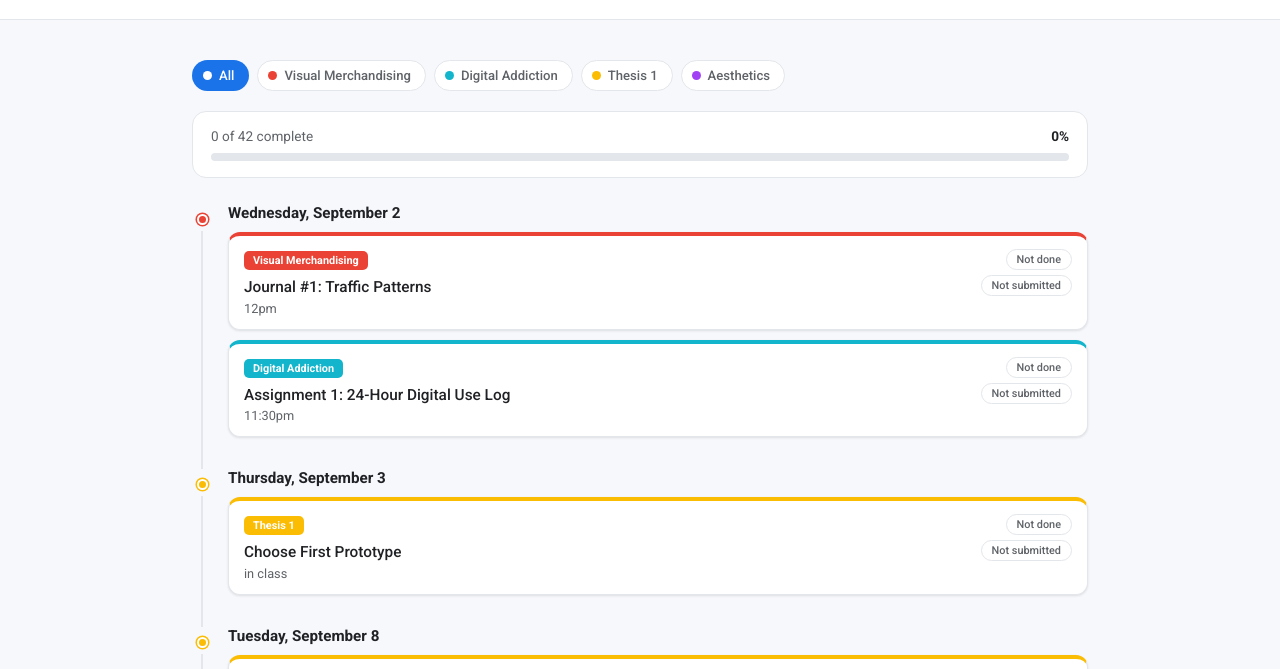
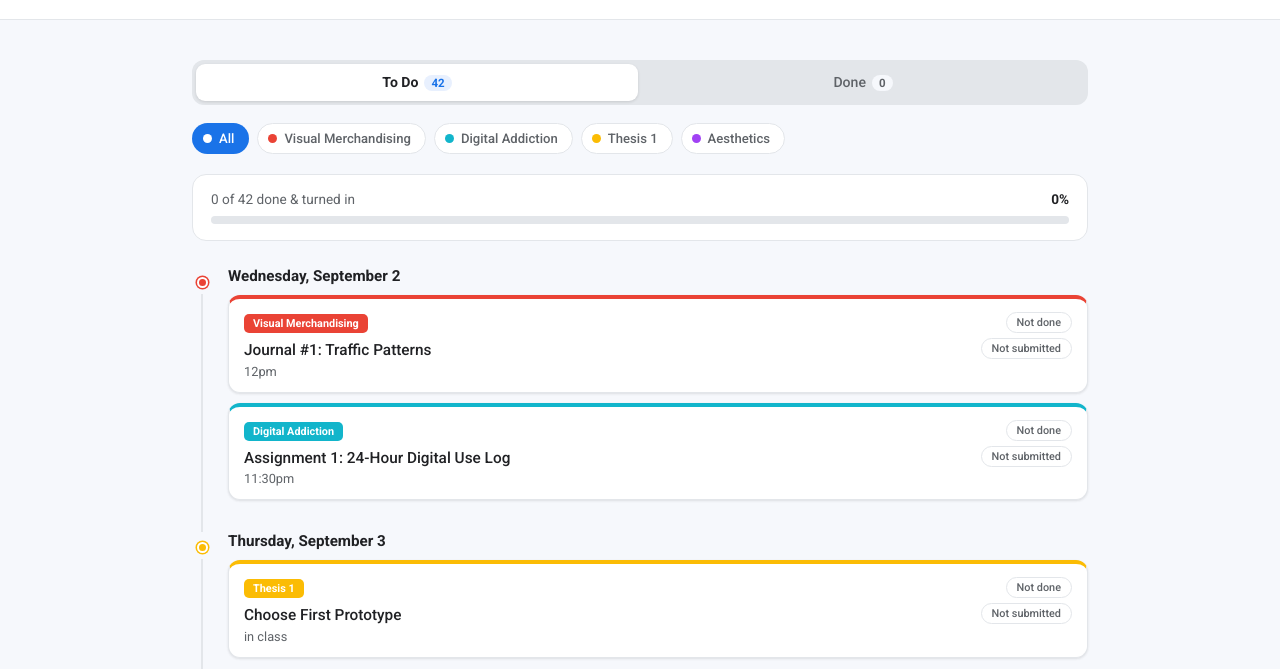
Before and after one commit to NickTavaf/checklist, a plain HTML site: page index.html in a window 1280 px wide. Shown: the part 66-735 px from the top of the page. Drawn offline with Linux system fonts and the light colour scheme.

Commit message:
done page

```diff
--- a/index.html
+++ b/index.html
@@ -112,6 +112,32 @@
     .tag { font-size: 0.64rem; padding: 3px 8px; }
     .actions { flex-direction: column; }
   }
+
+  .view-tabs {
+    display: flex; gap: 4px;
+    background: var(--border);
+    padding: 4px; border-radius: 12px;
+    margin: 0 0 18px;
+  }
+  .view-tab {
+    flex: 1; border: none; background: transparent;
+    padding: 10px 12px; border-radius: 9px;
+    font-family: var(--sans); font-size: 0.88rem; font-weight: 500;
+    color: var(--text-soft); cursor: pointer;
+  }
+  .view-tab.active { background: var(--card-bg); color: var(--text); font-weight: 700; box-shadow: 0 1px 3px rgba(0,0,0,0.12); }
+  .view-tab .count {
+    display: inline-block; min-width: 20px; margin-left: 6px;
+    padding: 1px 7px; border-radius: 100px;
+    background: var(--bg); font-size: 0.72rem; font-weight: 700;
+  }
+  .view-tab.active .count { background: var(--turned-bg); color: var(--turned); }
+  .empty-state {
+    text-align: center; color: var(--text-soft);
+    padding: 40px 20px; font-size: 0.92rem; line-height: 1.5;
+  }
+  .empty-state b { display: block; color: var(--text); font-size: 1.05rem; margin-bottom: 4px; }
+  .done-view .card { opacity: 0.85; }
 
   .filters {
     display: flex; flex-wrap: wrap; gap: 8px;
@@ -394,6 +420,10 @@
   <button class="upload-btn" id="openUploadBtn">+ Add Syllabus</button>
 </div>
 <div class="wrap">
+  <div class="view-tabs" id="viewTabs">
+    <button class="view-tab active" data-view="todo">To Do<span class="count" id="todoCount">0</span></button>
+    <button class="view-tab" data-view="done">Done<span class="count" id="doneCount">0</span></button>
+  </div>
   <div class="filters" id="filters"></div>
 
   <div class="progress-wrap">
@@ -496,6 +526,15 @@ function saveState() { try { localStorage.setItem("assignmentState", JSON.string
 
 let activeFilter = "All";
 let openId = null;
+let activeView = "todo";
+const lingering = new Set(); // just-finished items stay visible for a moment before moving
+
+// An assignment moves to the Done page once it's BOTH marked complete AND turned in
+function isFinished(a) { const s = state[a.id] || {}; return !!(s.complete && s.turned); }
+
+document.querySelectorAll(".view-tab").forEach(tab => {
+  tab.onclick = () => { activeView = tab.dataset.view; openId = null; render(); window.scrollTo({ top: 0 }); };
+});
 
 function fmtDate(d) {
   const dt = new Date(d + "T00:00:00");
@@ -541,22 +580,32 @@ function render() {
     btn.onclick = () => { activeFilter = btn.dataset.f; render(); };
   });
 
-  const filtered = activeFilter === "All" ? allAssignments : allAssignments.filter(a => a.class === activeFilter);
-  const total = filtered.length;
-  const doneCount = filtered.filter(a => state[a.id]?.complete).length;
+  const classFiltered = activeFilter === "All" ? allAssignments : allAssignments.filter(a => a.class === activeFilter);
+  const total = classFiltered.length;
+  const doneCount = classFiltered.filter(isFinished).length;
   const pct = total ? Math.round((doneCount/total)*100) : 0;
-  document.getElementById("progressText").textContent = `${doneCount} of ${total} complete`;
+  document.getElementById("progressText").textContent = `${doneCount} of ${total} done & turned in`;
+
+  document.getElementById("todoCount").textContent = total - doneCount;
+  document.getElementById("doneCount").textContent = doneCount;
+  document.querySelectorAll(".view-tab").forEach(t => t.classList.toggle("active", t.dataset.view === activeView));
+
+  const isDoneView = activeView === "done";
+  const filtered = classFiltered.filter(a => isDoneView ? (isFinished(a) && !lingering.has(a.id)) : (!isFinished(a) || lingering.has(a.id)));
   document.getElementById("progressPct").textContent = `${pct}%`;
   document.getElementById("progressFill").style.width = pct + "%";
 
   const grouped = {};
   filtered.forEach(a => { (grouped[a.date] ||= []).push(a); });
+  // To Do: oldest due date first. Done: most recent first.
   const dates = Object.keys(grouped).sort();
+  if (isDoneView) dates.reverse();
   const todayStr = getTodayStr();
 
   const listEl = document.getElementById("list");
+  listEl.classList.toggle("done-view", isDoneView);
   let html = "";
-  let todayPlaced = false;
+  let todayPlaced = isDoneView; // no Today marker on the Done page
 
   dates.forEach((date, i) => {
     if (!todayPlaced && date > todayStr) {
@@ -611,6 +660,12 @@ function render() {
 
   if (!todayPlaced) html += todayMarkerHTML();
 
+  if (dates.length === 0) {
+    html = isDoneView
+      ? `<div class="empty-state"><b>Nothing here yet</b>Assignments land here once they're marked complete and turned in.</div>`
+      : `<div class="empty-state"><b>All caught up 🎉</b>Everything${activeFilter === "All" ? "" : " for " + activeFilter} is done and turned in.</div>`;
+  }
+
   listEl.innerHTML = html;
 
   listEl.querySelectorAll(".card").forEach(card => {
@@ -630,6 +685,15 @@ function render() {
       const turningOn = !state[id][action];
       state[id][action] = turningOn;
       saveState();
+      const a = getAllAssignments().find(x => x.id === id);
+      if (turningOn && a && isFinished(a)) {
+        launchConfetti();
+        // brief pause so you see it get checked off before it moves to Done
+        lingering.add(id);
+        render();
+        setTimeout(() => { lingering.delete(id); if (openId === id) openId = null; render(); }, 900);
+        return;
+      }
       if (action === "turned" && turningOn) launchConfetti();
       render();
     });
```
